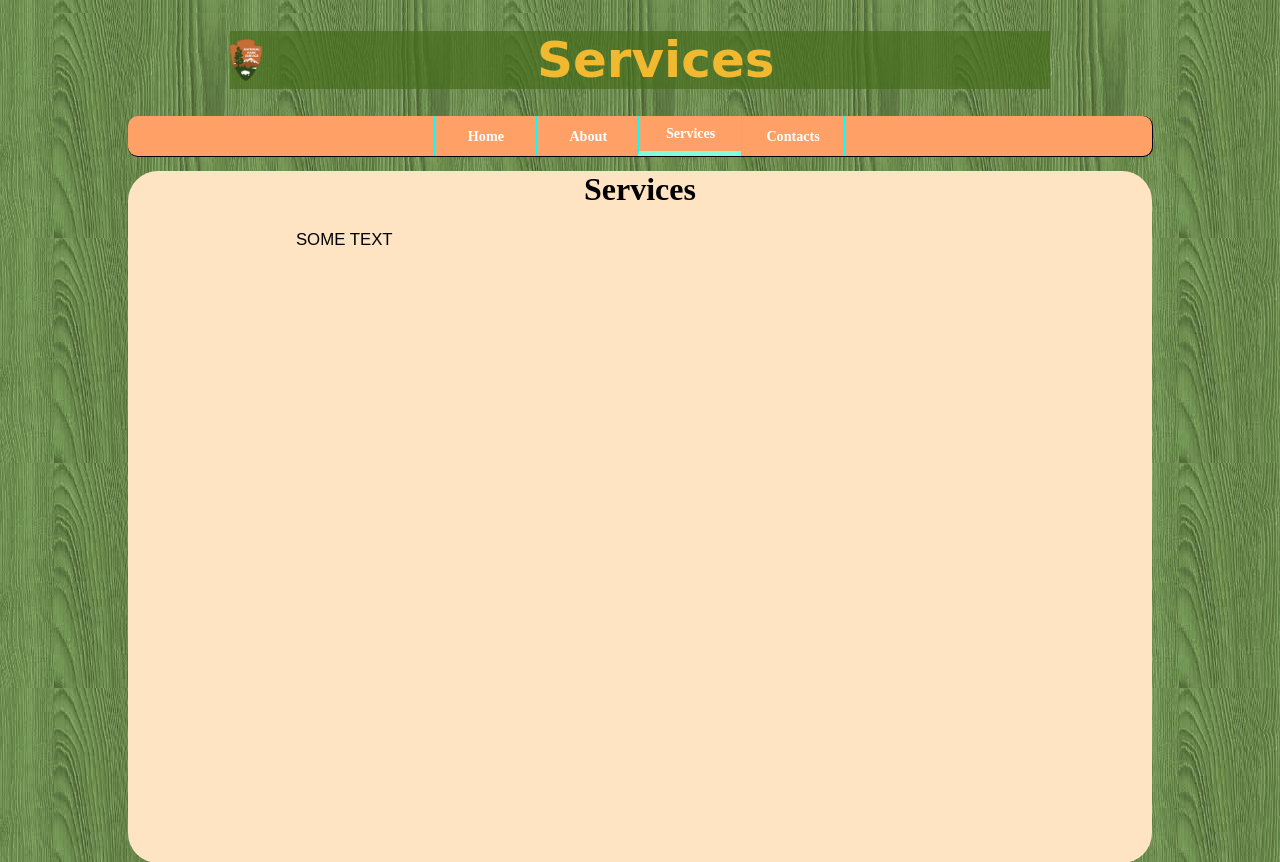
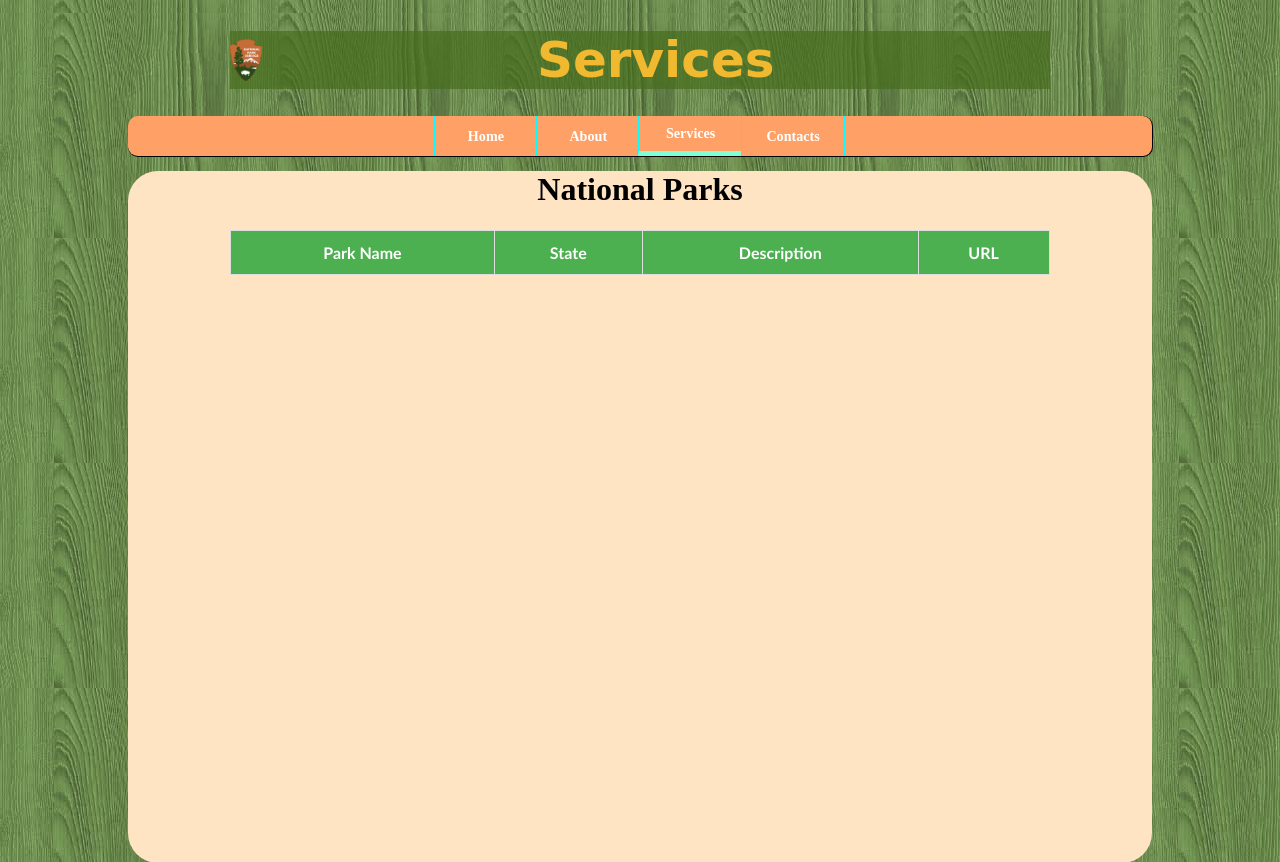
Before and after one commit to nilanjans-net/Group6_Assignment3, a plain HTML site: page Services.html in a window 1280 px wide. Shown: the top 862 px of the page. Drawn offline with nearby package versions, Linux system fonts and the light colour scheme; no server answers.

Commit message:
NPS API Service

```diff
--- a/CSS/MainStyle.css
+++ b/CSS/MainStyle.css
@@ -80,6 +80,7 @@ div.bodycont {
     width: 80%;
     margin: 0 auto;
     border-radius: 30px 30px 30px 30px;
+
 
 }
 /*Footer div*/
@@ -376,3 +377,30 @@ div.clockpic {
     overflow: auto;
 
 }
+
+
+/*Service table*/
+#parksTable {
+  font-family: "Trebuchet MS", Arial, Helvetica, sans-serif;
+  border-collapse: collapse;
+  width: 80%;
+  margin: 0 auto;
+}
+
+#parksTable td, #parksTable th {
+  border: 1px solid #ddd;
+  padding: 8px;
+}
+
+#parksTable tr:nth-child(even){background-color: #f2f2f2;}
+
+#parksTable tr:hover {background-color: #ddd;}
+
+#parksTable th {
+  padding-top: 12px;
+  padding-bottom: 12px;
+  text-align: center;
+  background-color: #4CAF50;
+  color: white;
+
+}
--- /dev/null
+++ b/Scripts/nps-api.js
@@ -0,0 +1,24 @@
+$( document ).ready(function() {
+	let endpoint = 'https://developer.nps.gov/api/v1/';
+	let apiKey = 'Xui3j5YQKjKLv7a5gqDYxeWdkMft7k9xdtduFSgt';
+
+	$.ajaxSetup({
+		headers: { 'X-Api-Key': apiKey }
+	});
+
+	$.ajax({
+        url: endpoint + "parks?parkCode=arch,glac,ever",
+        contentType: "application/json",
+        dataType: 'json',
+        success: function(result){
+			console.log("HERE");
+			//$('#parksTable thead').append(`<tt><td>Park Name</td><td>State</td><td>Description</td><td>URL</td></tt>`);
+			console.log("HERE2");
+			result.data.forEach(park => {
+				$('#parksTable').append(`<tr><td>${park.fullName}</td><td>${park.states}</td><td>${park.description}</td><td>${park.url}</td></tr>`);
+			});
+
+        }
+    })
+
+});
--- a/Services.html
+++ b/Services.html
@@ -7,6 +7,7 @@
     <link href="CSS/FormStyles.css" rel="stylesheet" type="text/css">
     <script src="http://code.jquery.com/jquery-1.8.2.js"></script>
     <script src="Scripts/Services.js"></script>
+	<script src="Scripts/nps-api.js"></script>
 </head>
 
 <body>
@@ -32,8 +33,20 @@
     </div>
     <div class="body">
         <div class ="bodycont">
-            <h1 align="center">Services</h1>
-            <p id="intro">SOME TEXT</p>
+            <h1 align="center">National Parks</h1>
+            <table id="parksTable">
+
+					<thead>
+						<tr>
+							<th>Park Name</th>
+							<th>State</th>
+							<th>Description</th>
+							<th>URL</th>
+						</tr>
+					</thead>
+
+
+			</table>
 
             <!--determines last element before the header-->
 	    <br><span id="xyz">V</span>
```
